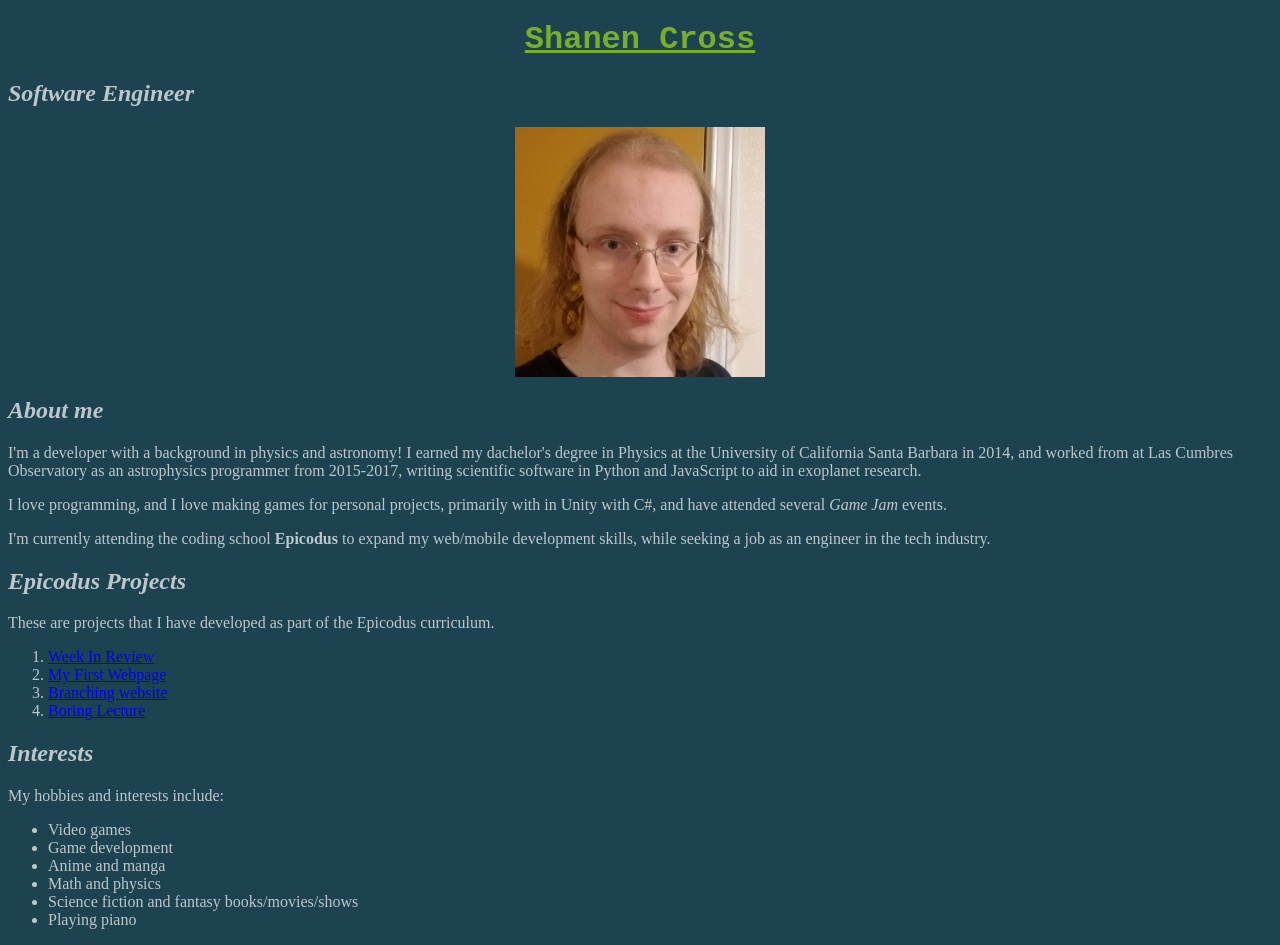
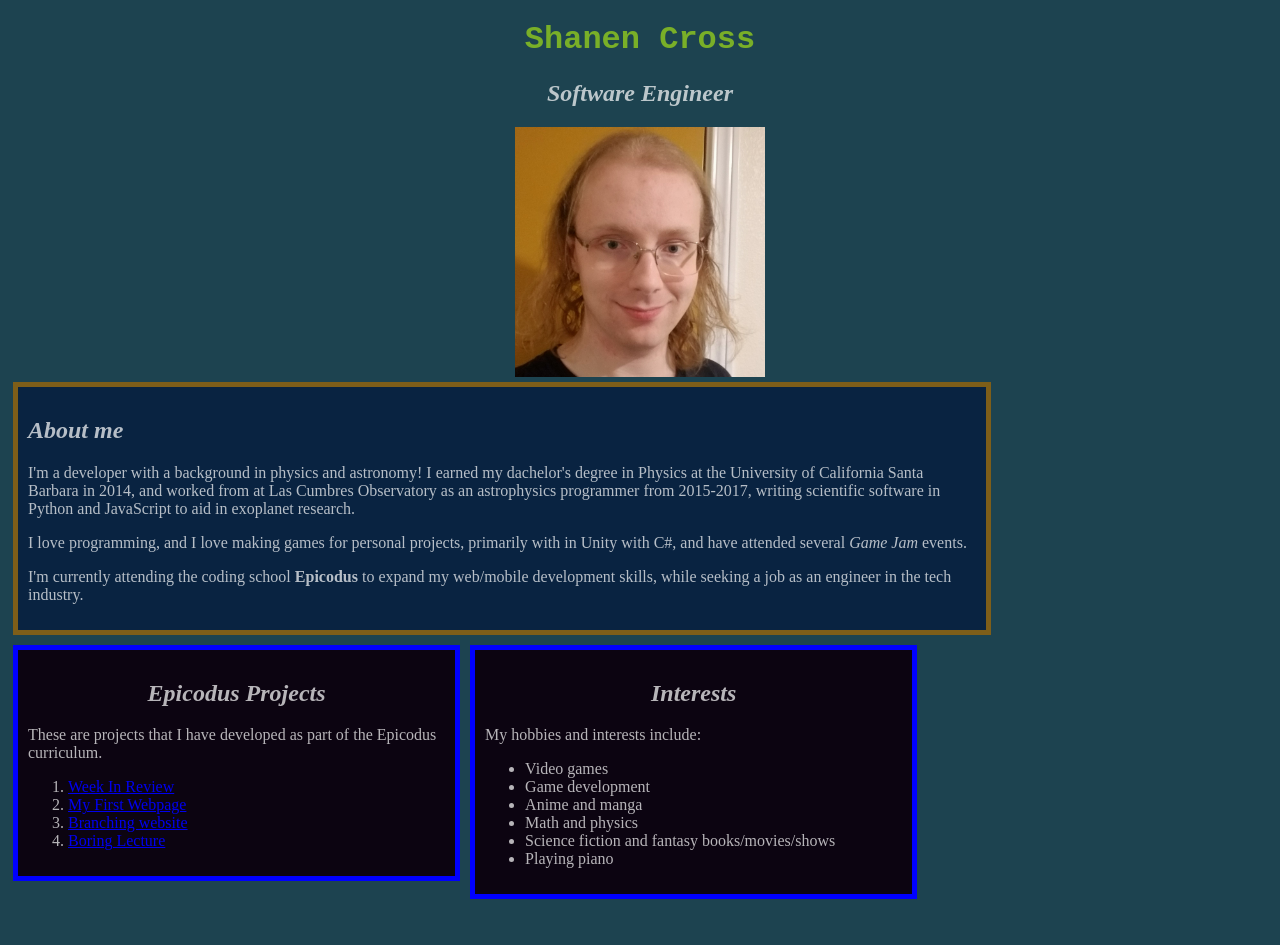
Before and after one commit to shanencross/portfolio, a plain HTML site: page index.html in a window 1280 px wide. After the commit the page ends 904 px from the top, so only its background shows below. Drawn offline with Linux system fonts and the light colour scheme.

Commit message:
Tweak styling, putting text in boxes

```diff
--- a/css/styles.css
+++ b/css/styles.css
@@ -1,8 +1,26 @@
 #photo {
-	display:block;
-	margin-left:auto;
-	margin-right:auto;
-	width: 250px;
+	width:250px;
+	display: block;
+  margin-left: auto;
+  margin-right: auto;
+}
+
+.intro {
+	width:75%;
+	margin: 5px;
+	border: 5px solid rgb(126, 94, 25);
+	padding: 10px;
+	float:left;
+	background-color: rgb(9, 35, 65);
+}
+
+.column {
+	width:33%;
+	margin: 5px;
+	border: 5px solid blue;
+	padding: 10px;
+	float:left;
+	background-color: rgb(12, 4, 17);
 }
 
 body {
@@ -10,13 +28,19 @@ body {
 	color: rgba(255, 255, 255, 0.705);
 }
 
+.heading {
+	text-align: center;
+}
+
 h1 {
 	color:rgb(121, 175, 40);
-	text-align: center;
-	text-decoration: underline;
 	font-family: 'Courier New', Courier, monospace;
 }
 
 h2 {
 	font-style: italic;
 }
+
+.column h2 {
+	text-align: center;
+}
```
